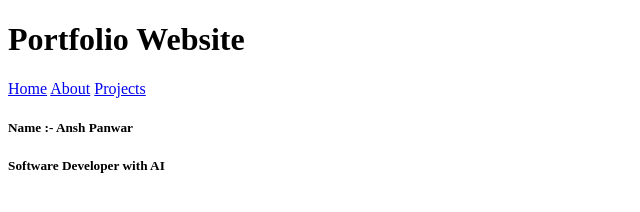
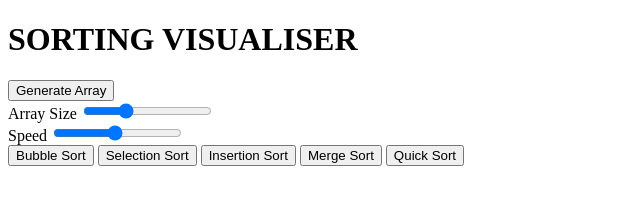
Before and after one commit to anshpanwar001/Projects, a plain HTML site: page index.html in a window 1280 px wide. Shown: the whole page, without its empty margins (0-640 px from the left). Drawn offline with Linux system fonts and the light colour scheme.

Commit message:
Modified index.html

```diff
--- a/index.html
+++ b/index.html
@@ -4,23 +4,41 @@
 <head>
     <meta charset="UTF-8">
     <meta name="viewport" content="width=device-width, initial-scale=1.0">
-    <title>Basic Project</title>
+    <title>Sorting Visualiser</title>
 </head>
 
 <body>
     <header>
-        <h1>Portfolio Website</h1>
-        <a href="#">Home</a>
-        <a href="#">About</a>
-        <a href="#">Projects</a>
+        <h1>SORTING VISUALISER </h1>
     </header>
 
-    <main>
-        <h5>Name :- Ansh Panwar</h5>
-        <h5>Software Developer with AI</h5>
-    </main>
+    <section class="controls">
+        <button id="generate" oneclick=generateArray()>Generate Array</button>
+        <div class="control-group">
+            <label for="size">Array Size</label>
+            <input type="range" id="size" min="5" max="150" value="50" onchange="generateArray()">
+        </div>
+        <div class="control-group">
+            <label for="speed">Speed</label>
+            <input type="range" id="speed" min="10" max="200" value="100">
+        </div>
+        <button onclick="bubbleSort()">Bubble Sort</button>
+        <button onclick="selectionSort()">Selection Sort</button>
+        <button onclick="insertionSort()">Insertion Sort</button>
+        <button onclick="mergeSortCaller()">Merge Sort</button>
+        <button onclick="quickSortCaller()">Quick Sort</button>
+    </section>
+
+    <section id="bars-container"></section>
 
 
+
+    <script src="script.js"></script>
+    <script src="algorithms/bubble.js"></script>
+    <script src="algorithms/selection.js"></script>
+    <script src="algorithms/insertion.js"></script>
+    <script src="algorithms/merge.js"></script>
+    <script src="algorithms/quick.js"></script>
 </body>
 
 </html>
```
